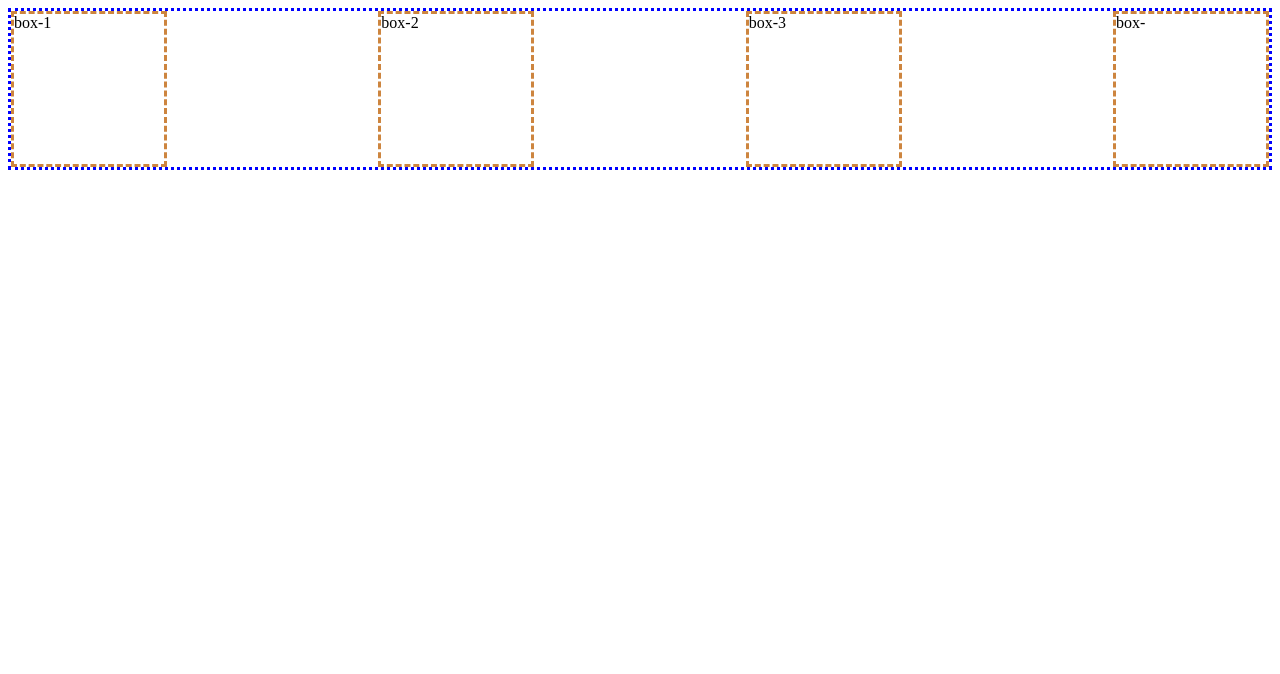
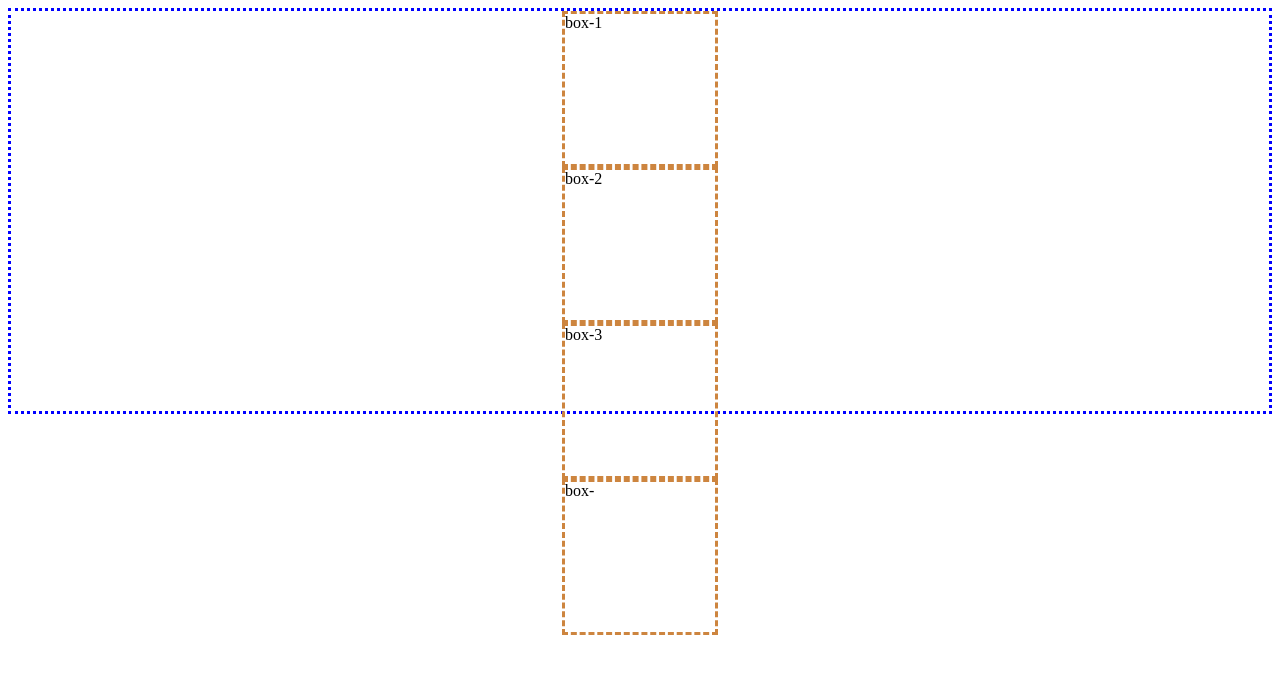
Before and after one commit to nrb04/cmd2, a plain HTML site: page mile_2/mod_8/index.html in a window 1280 px wide. Drawn offline with Linux system fonts and the light colour scheme.

Commit message:
mod 8 add

```diff
--- a/mile_2/mod_8/index.html
+++ b/mile_2/mod_8/index.html
@@ -8,8 +8,10 @@
     <style>
         .container{
             border: 3px dotted blue;
-            display: flex ;
-            justify-content: space-between;
+            display: grid;
+            justify-content: center;
+            align-items: center;
+            height: 400px;
         }
         .box{
             border: 3px dashed peru;
```
Also changed, not shown: mile_2/login.html (added, +17 -0 lines).
